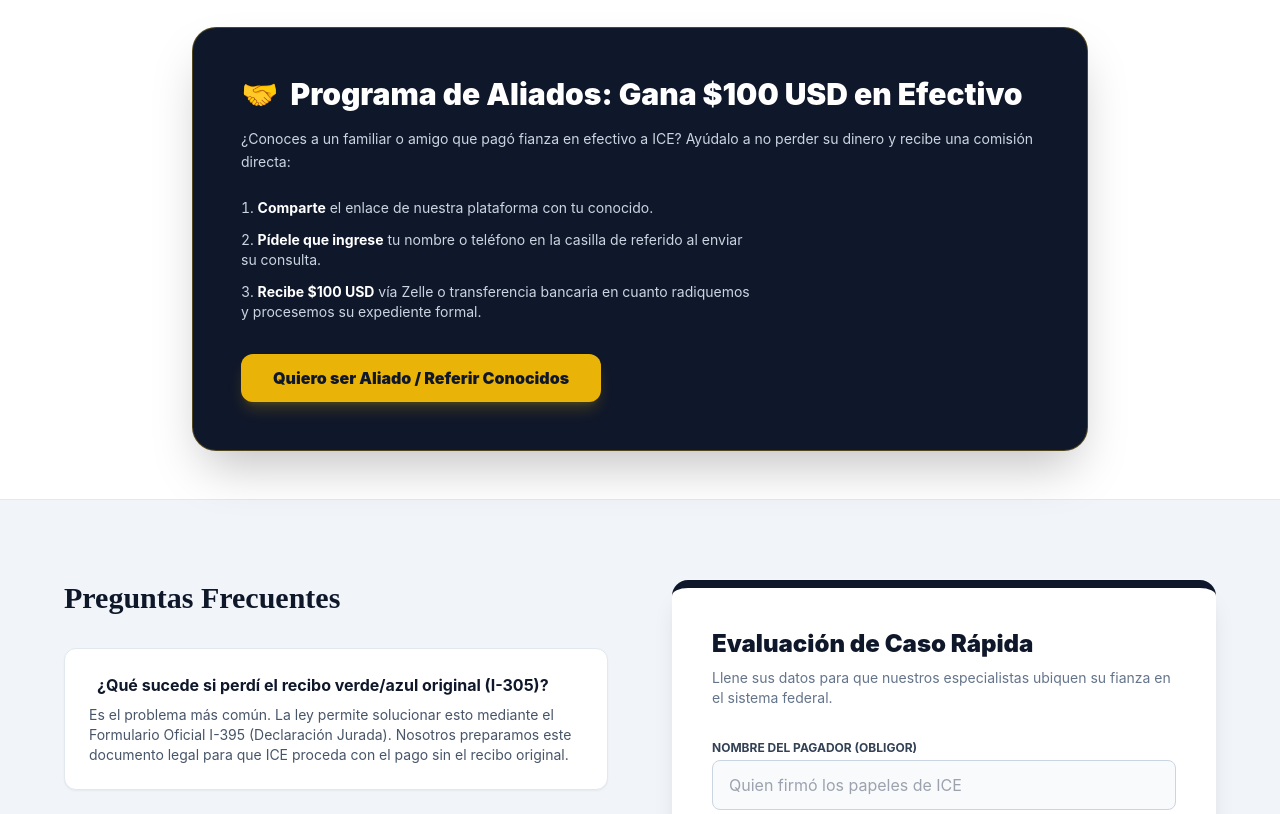
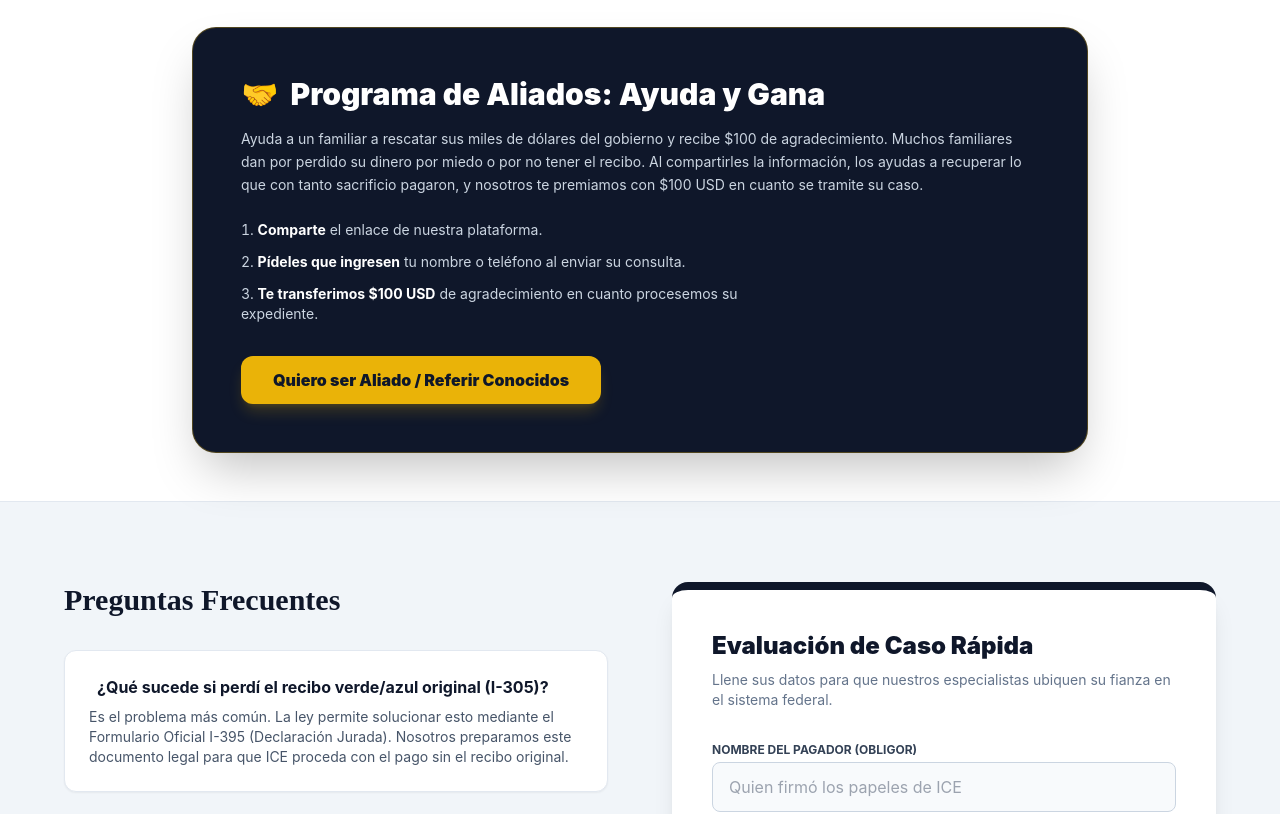
Before and after one commit to villalbaromeroneidydayana-design/asesoria-migratoria, a React (Vite) app: page /fianzas in a window 1280 px wide. Shown: the part 1520-2334 px from the top of the page. Built offline with nearby package versions, Linux system fonts and the light colour scheme.

Commit message:
feat(fianzas): update referral copy to empathy-first and add direct whatsapp bypass button

```diff
--- a/src/pages/BondRefundLanding.tsx
+++ b/src/pages/BondRefundLanding.tsx
@@ -272,15 +272,15 @@ const BondRefundLanding: React.FC = () => {
           <div className="p-8 md:p-12 relative z-10 flex flex-col md:flex-row items-center gap-8">
             <div className="flex-1 text-center md:text-left">
               <h2 className="text-2xl md:text-3xl font-black text-white mb-4 flex items-center justify-center md:justify-start gap-3">
-                <span>🤝</span> Programa de Aliados: Gana $100 USD en Efectivo
+                <span>🤝</span> Programa de Aliados: Ayuda y Gana
               </h2>
               <p className="text-slate-300 text-sm leading-relaxed mb-6">
-                ¿Conoces a un familiar o amigo que pagó fianza en efectivo a ICE? Ayúdalo a no perder su dinero y recibe una comisión directa:
+                Ayuda a un familiar a rescatar sus miles de dólares del gobierno y recibe $100 de agradecimiento. Muchos familiares dan por perdido su dinero por miedo o por no tener el recibo. Al compartirles la información, los ayudas a recuperar lo que con tanto sacrificio pagaron, y nosotros te premiamos con $100 USD en cuanto se tramite su caso.
               </p>
               <ol className="text-slate-300 text-sm space-y-3 mb-8 text-left max-w-lg mx-auto md:mx-0 list-decimal list-inside">
-                <li><strong className="text-white">Comparte</strong> el enlace de nuestra plataforma con tu conocido.</li>
-                <li><strong className="text-white">Pídele que ingrese</strong> tu nombre o teléfono en la casilla de referido al enviar su consulta.</li>
-                <li><strong className="text-white">Recibe $100 USD</strong> vía Zelle o transferencia bancaria en cuanto radiquemos y procesemos su expediente formal.</li>
+                <li><strong className="text-white">Comparte</strong> el enlace de nuestra plataforma.</li>
+                <li><strong className="text-white">Pídeles que ingresen</strong> tu nombre o teléfono al enviar su consulta.</li>
+                <li><strong className="text-white">Te transferimos $100 USD</strong> de agradecimiento en cuanto procesemos su expediente.</li>
               </ol>
               <a
                 href={`https://wa.me/${firmData.whatsappNumber.replace(/\D/g, '')}?text=${encodeURIComponent('Hola, deseo más información sobre el programa de referidos para ganar comisiones.')}`}
@@ -360,6 +360,21 @@ const BondRefundLanding: React.FC = () => {
               </button>
               <p className="text-[10px] text-slate-400 text-center mt-3"><i className="fa-solid fa-lock"></i> Sus datos están protegidos y son confidenciales.</p>
             </form>
+
+            {/* Alternativa Directa a WhatsApp */}
+            <div className="mt-8 pt-8 border-t border-slate-200 text-center">
+              <h4 className="text-lg font-black text-slate-700 mb-2">🔒 ¿Prefieres no dejar datos aquí?</h4>
+              <p className="text-sm text-slate-500 mb-6">No te preocupes. Puedes escribirnos de forma 100% confidencial y privada directamente a nuestro WhatsApp personal sin llenar ningún formulario.</p>
+              <a
+                href={`https://wa.me/${firmData.whatsappNumber.replace(/\D/g, '')}?text=${encodeURIComponent('Hola, deseo realizar una consulta privada sin llenar el formulario.')}`}
+                target="_blank"
+                rel="noopener noreferrer"
+                className="w-full bg-emerald-600 hover:bg-emerald-500 text-white font-bold py-4 rounded-xl transition shadow-lg text-lg flex justify-center items-center gap-2"
+              >
+                <i className="fa-brands fa-whatsapp text-2xl"></i>
+                <span>Hablar por Privado en WhatsApp</span>
+              </a>
+            </div>
           </div>
 
         </div>
```
